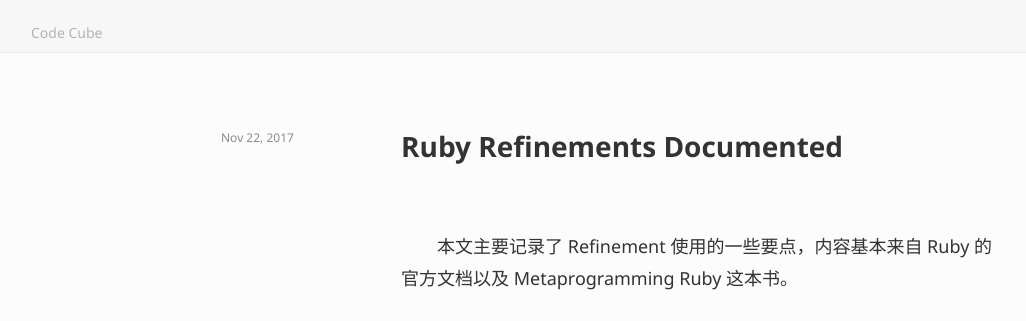
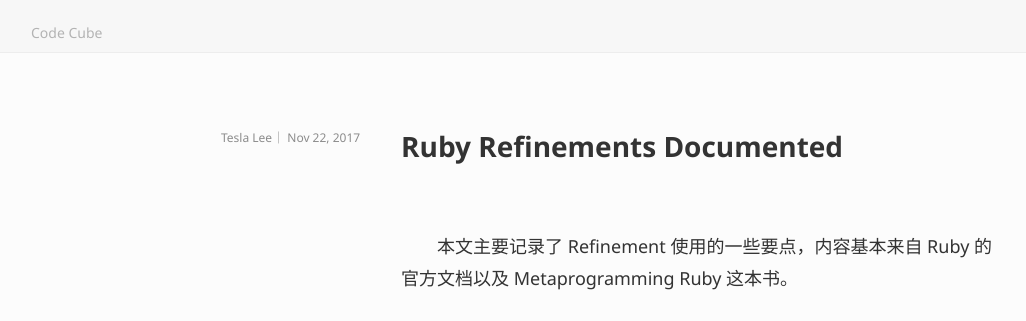
Before and after one commit to liqites/liqites.github.io, a Jekyll site: the page built from _posts/2017-11-22-refinements.md, in a window 1280 px wide and 900 px high. Shown: the top 321 px of the window, without its empty margins (5-1031 px from the left). Built offline with Jekyll 4.4.1, drawn with Linux system fonts in a browser that asks for light colours; some of the changed text lies outside the part shown.

Commit message:
【更新】文章列表，移动样式

```diff
--- a/_layouts/home.html
+++ b/_layouts/home.html
@@ -18,11 +18,14 @@
           {% for post in site.posts %}
             {% assign date_format = site.minima.date_format | default: "%b %-d, %Y" %}
             <li class="post-list-item">
-    					<article class="post-digest digest-with-thumb clearfix">
+    					<article class="post-digest digest-without-thumb clearfix">
 
     						<h1 class="post-digest--h1"><a href="{{ post.url | relative_url }}">{{ post.title | escape }}</a></h1>
     						<p class="post-digest--excerpt"><a href="{{ post.url | relative_url }}">{{ post.excerpt | remove: '<p>' | remove: '</p>' }}</a></p>
     						<p class="post-digest--meta">
+                  {% if post.author %}
+                  <a href="#" class="post-digest--feed-name">{{ post.author }}</a><span class="vert-line">｜</span>
+                  {% endif %}
     							<span class="post-digest--timestamp">{{ post.date | date: date_format }}</span>
     						</p>
     					</article>
--- a/_layouts/post.html
+++ b/_layouts/post.html
@@ -10,6 +10,9 @@
         <h4 class="publish-info-card--name">政见</h4>
       </a> -->
 			<p class="publish-info-card--meta">
+        {% if page.author %}
+        <a href="#" class="publish-info-card--author-name">{{ page.author }}</a><span class="vert-line">｜</span>
+        {% endif %}
 				<span class="time-last-modified">
           {% assign date_format = site.minima.date_format | default: "%b %-d, %Y" %}
         {{ page.date | date: date_format }}
@@ -30,7 +33,7 @@
   <footer class="post-footer clearfix">
   			<div class="clearfix">
   				<nav class="post-footer--post-nav">
-  					<a href="#" class="button-capsule post-footer--next-post"><span class="button-label next-post-label">没有“国进民退”，也没有“国家资本主义”这回事儿？</span><span class="button-arrow-right next-post-arrow"></span></a>
+  					<!-- <a href="#" class="button-capsule post-footer--next-post"><span class="button-label next-post-label">没有“国进民退”，也没有“国家资本主义”这回事儿？</span><span class="button-arrow-right next-post-arrow"></span></a> -->
   				</nav>
   			</div>
   		</footer>
--- a/_posts/2017-11-22-refinements.md
+++ b/_posts/2017-11-22-refinements.md
@@ -1,6 +1,7 @@
 ---
 layout: post
 title:  "Ruby Refinements Documented"
+author: Tesla Lee
 date:   2017-11-22 22:53:12 +0800
 categories: jekyll update
 ---
```
